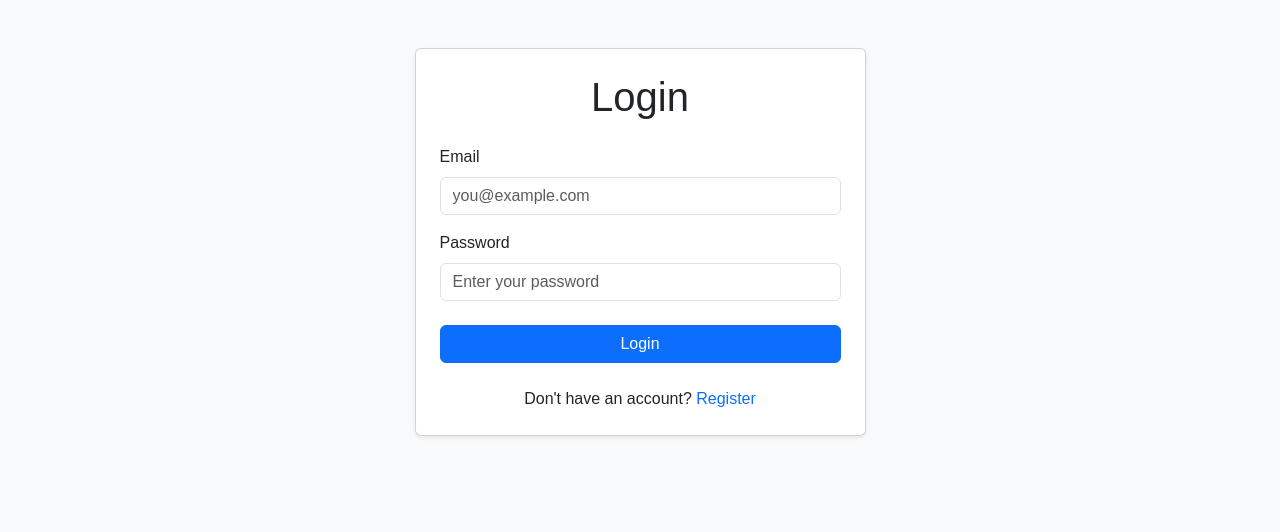
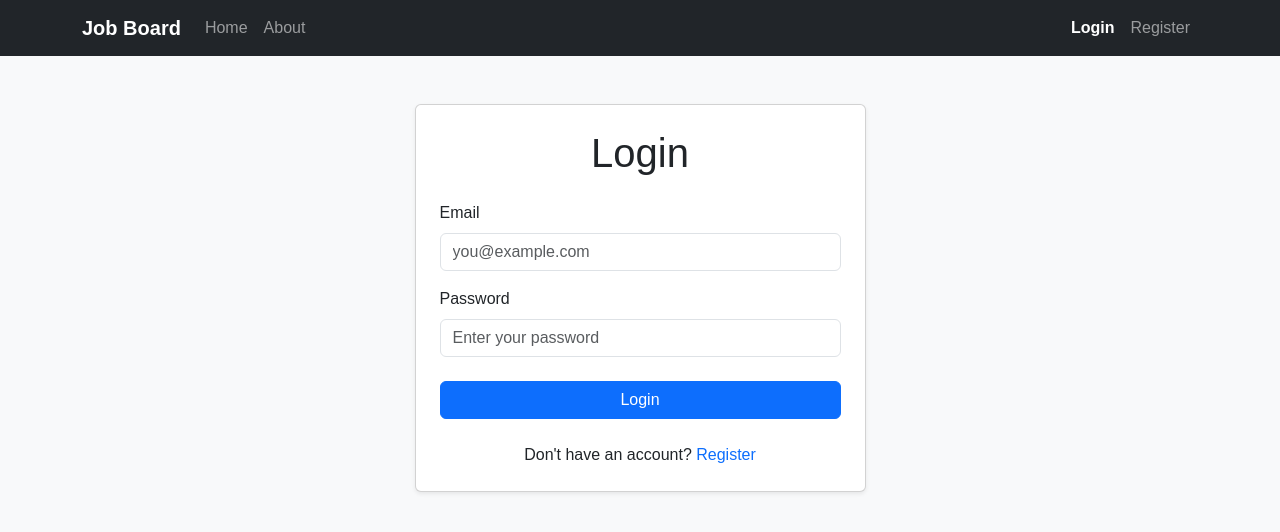
Before and after one commit to Gabon91/REACT_Job_Board, a React (Vite) app: page /login in a window 1280 px wide. Shown: the top 532 px of the page. Built offline with nearby package versions, Linux system fonts and the light colour scheme.

Commit message:
feat: add protected routes and role-based navigation

```diff
--- a/src/App.jsx
+++ b/src/App.jsx
@@ -1,9 +1,12 @@
 import { ToastContainer } from "react-toastify";
 import AppRoutes from "./routes/AppRoutes";
+import Navbar from "./components/Navbar";
 
 function App() {
   return (
     <>
+      <Navbar />
+
       <AppRoutes />
 
       <ToastContainer
--- /dev/null
+++ b/src/components/Navbar.jsx
@@ -0,0 +1,96 @@
+import {Link, NavLink, useNavigate} from "react-router-dom";
+import { useAuth } from "../contexts/AuthContext";
+
+function Navbar() {
+  const navigate = useNavigate();
+  const {isAuthenticated, isRecruiter, isAdmin, logout} = useAuth();
+  const handleLogout = () => {
+    logout();
+    navigate("/");
+  };
+
+  const getNavLinkClass = ({ isActive }) => `nav-link ${isActive ? "active fw-semibold" : ""}`;
+
+  return (
+    <nav className="navbar navbar-expand-lg navbar-dark bg-dark">
+      <div className="container">
+        <Link className="navbar-brand fw-bold" to="/"> Job Board </Link>
+        <button
+          className="navbar-toggler"
+          type="button"
+          data-bs-toggle="collapse"
+          data-bs-target="#mainNavbar"
+          aria-controls="mainNavbar"
+          aria-expanded="false"
+          aria-label="Toggle navigation"
+        >
+          <span className="navbar-toggler-icon" />
+        </button>
+
+        <div className="collapse navbar-collapse" id="mainNavbar">
+          <ul className="navbar-nav me-auto mb-2 mb-lg-0">
+            <li className="nav-item">
+              <NavLink to="/" className={getNavLinkClass}> Home </NavLink>
+            </li>
+
+            <li className="nav-item">
+              <NavLink to="/about" className={getNavLinkClass}> About </NavLink>
+            </li>
+
+            {/* Logged-in user */}
+            {isAuthenticated && (
+              <li className="nav-item">
+                <NavLink to="/saved-jobs" className={getNavLinkClass}> Saved Jobs </NavLink>
+              </li>
+            )}
+
+            {/* Recruiter */}
+            {isRecruiter && (
+              <>
+                <li className="nav-item">
+                  <NavLink to="/my-jobs" className={getNavLinkClass}> My Jobs </NavLink>
+                </li>
+
+                <li className="nav-item">
+                  <NavLink to="/jobs/create" className={getNavLinkClass}> Create Job </NavLink>
+                </li>
+              </>
+            )}
+
+            {/* Admin */}
+            {isAdmin && (
+              <li className="nav-item">
+                <NavLink to="/admin" className={getNavLinkClass}> Admin </NavLink>
+              </li>
+            )}
+          </ul>
+
+          <ul className="navbar-nav ms-auto">
+            {!isAuthenticated ? (
+              <>
+                <li className="nav-item">
+                  <NavLink to="/login" className={getNavLinkClass}> Login </NavLink>
+                </li>
+
+                <li className="nav-item">
+                  <NavLink to="/register" className={getNavLinkClass}> Register </NavLink>
+                </li>
+              </>
+            ) : (
+              <>
+                <li className="nav-item">
+                  <NavLink to="/profile" className={getNavLinkClass}> Profile </NavLink>
+                </li>
+                <li className="nav-item ms-lg-2">
+                  <button type="button" className="btn btn-outline-light" onClick={handleLogout} > Logout </button>
+                </li>
+              </>
+            )}
+          </ul>
+        </div>
+      </div>
+    </nav>
+  );
+}
+
+export default Navbar;
--- a/src/main.jsx
+++ b/src/main.jsx
@@ -3,6 +3,8 @@ import { createRoot } from "react-dom/client";
 import { BrowserRouter } from "react-router-dom";
 
 import "bootstrap/dist/css/bootstrap.min.css";
+import "bootstrap/dist/js/bootstrap.bundle.min.js";
+
 import "react-toastify/dist/ReactToastify.css";
 import "./index.css";
 
--- a/src/routes/AppRoutes.jsx
+++ b/src/routes/AppRoutes.jsx
@@ -11,22 +11,28 @@ import About from "../pages/About";
 import Profile from "../pages/Profile";
 import AdminDashboard from "../pages/AdminDashboard";
 import NotFound from "../pages/NotFound";
+import ProtectedRoute from "./ProtectedRoute";
 
 function AppRoutes() {
   return (
     <Routes>
+      {/* Public Routes */}
       <Route path="/" element={<Home />} />
       <Route path="/jobs/:id" element={<JobDetails />} />
-      <Route path="/login" element={<Login />} />
-      <Route path="/register" element={<Register />} />
-      <Route path="/saved-jobs" element={<SavedJobs />} />
-      <Route path="/my-jobs" element={<MyJobs />} />
-      <Route path="/jobs/create" element={<CreateJob />} />
-      <Route path="/jobs/edit/:id" element={<EditJob />} />
       <Route path="/about" element={<About />} />
-      <Route path="/profile" element={<Profile />} />
-      <Route path="/admin" element={<AdminDashboard />} />
-
+      {/* Guests Only */}
+      <Route path="/login" element={<ProtectedRoute guestOnly><Login /></ProtectedRoute>} />
+      <Route path="/register" element={<ProtectedRoute guestOnly><Register /></ProtectedRoute>} />
+      {/* Logged-in Users' Routes */}
+      <Route path="/profile" element={<ProtectedRoute requireAuth><Profile /></ProtectedRoute>} />
+      <Route path="/saved-jobs" element={<ProtectedRoute requireAuth><SavedJobs /></ProtectedRoute>} />
+      {/* Recruiter Routes */}
+      <Route path="/my-jobs" element={<ProtectedRoute requireRecruiter><MyJobs /></ProtectedRoute>} />
+      <Route path="/jobs/create" element={<ProtectedRoute requireRecruiter><CreateJob /></ProtectedRoute>} />
+      {/* recruiter and admin protection route. Ownership will be checked when we implement editing */}
+      <Route path="/jobs/edit/:id" element={<ProtectedRoute requireAuth><EditJob /></ProtectedRoute>} />
+      {/* Admin Routes */}
+      <Route path="/admin" element={<ProtectedRoute requireAdmin><AdminDashboard /></ProtectedRoute>} />
       <Route path="*" element={<NotFound />} />
     </Routes>
   );
--- /dev/null
+++ b/src/routes/ProtectedRoute.jsx
@@ -0,0 +1,36 @@
+import { Navigate } from "react-router-dom";
+import { useAuth } from "../contexts/AuthContext";
+
+function ProtectedRoute({
+  children,
+  requireAuth = false,
+  requireRecruiter = false,
+  requireAdmin = false,
+  guestOnly = false,
+}) {
+  const {
+    isAuthenticated,
+    isRecruiter,
+    isAdmin,
+  } = useAuth();
+
+  // Login/Register - guests only
+  if (guestOnly && isAuthenticated)
+    return <Navigate to="/" replace />;
+
+  // User must be logged in
+  if ((requireAuth || requireRecruiter || requireAdmin) && !isAuthenticated)
+    return <Navigate to="/login" replace />;
+
+  // Recruiter only
+  if (requireRecruiter && !isRecruiter)
+    return <Navigate to="/" replace />;
+
+  // Admin only
+  if (requireAdmin && !isAdmin)
+    return <Navigate to="/" replace />;
+
+  return children;
+}
+
+export default ProtectedRoute;
```
